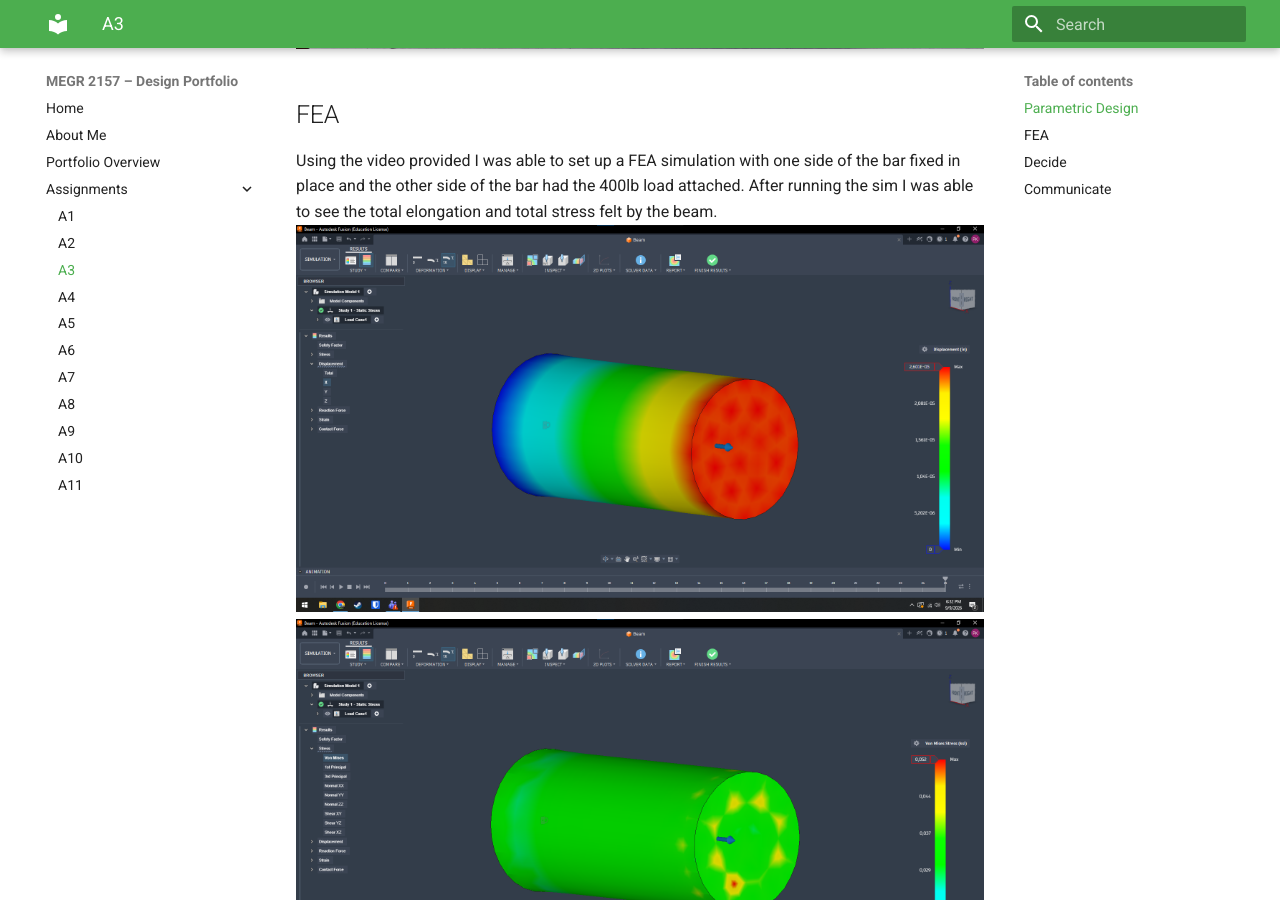
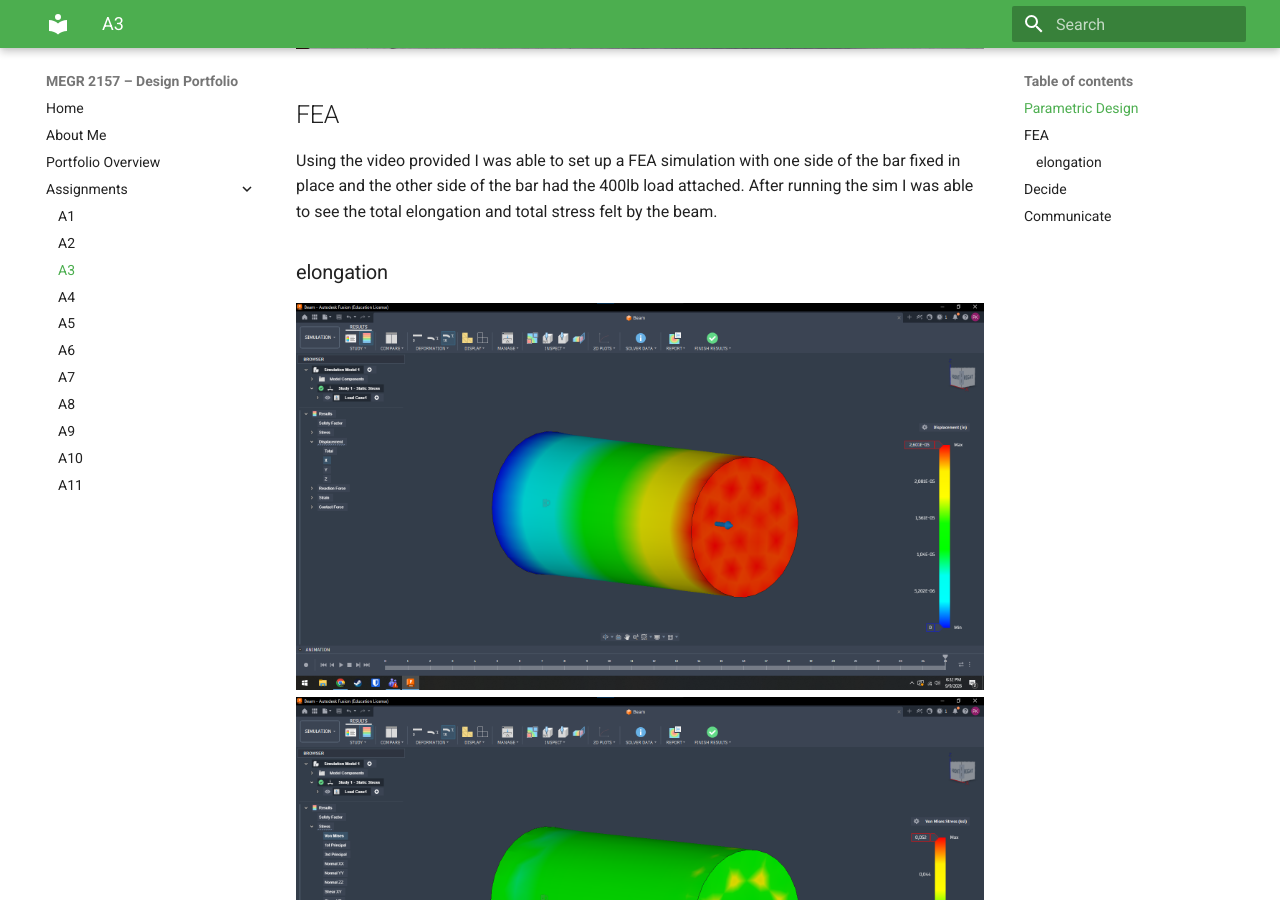
Before and after one commit to pklauser-cyber/design-projects-portfolio, an MkDocs documentation site: the page built from docs/assignments/A03/index.md, in a window 1280 px wide and 900 px high, scrolled down 675 px. Built offline with MkDocs 1.6.1 and Material for MkDocs 9.7.7, drawn with Linux system fonts in a browser that asks for light colours.

Commit message:
Update index.md

```diff
--- a/docs/assignments/A03/index.md
+++ b/docs/assignments/A03/index.md
@@ -6,6 +6,7 @@ To begin this project I chose the dimensions of my beam as 4in in diameter and 8
 
 ## FEA
 Using the video provided I was able to set up a FEA simulation with one side of the bar fixed in place and the other side of the bar had the 400lb load attached. After running the sim I was able to see the total elongation and total stress felt by the beam.
+### elongation
 ![FEA1](Assignment3screenshot1.png)
 ![FEA2](Assignment3screenshot2.png)
 ![FEA3](Assignment3screenshot3.png)
```
